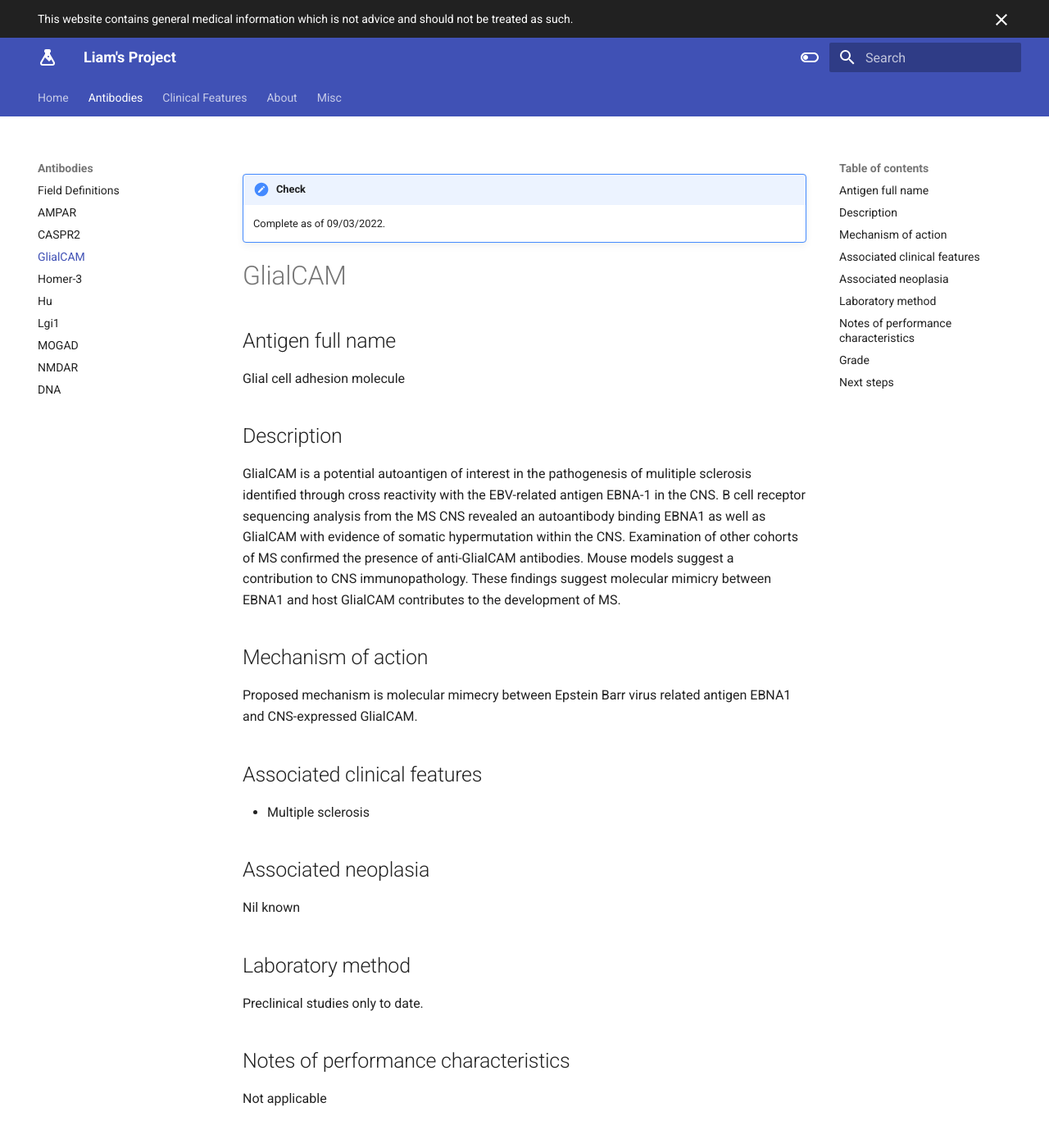
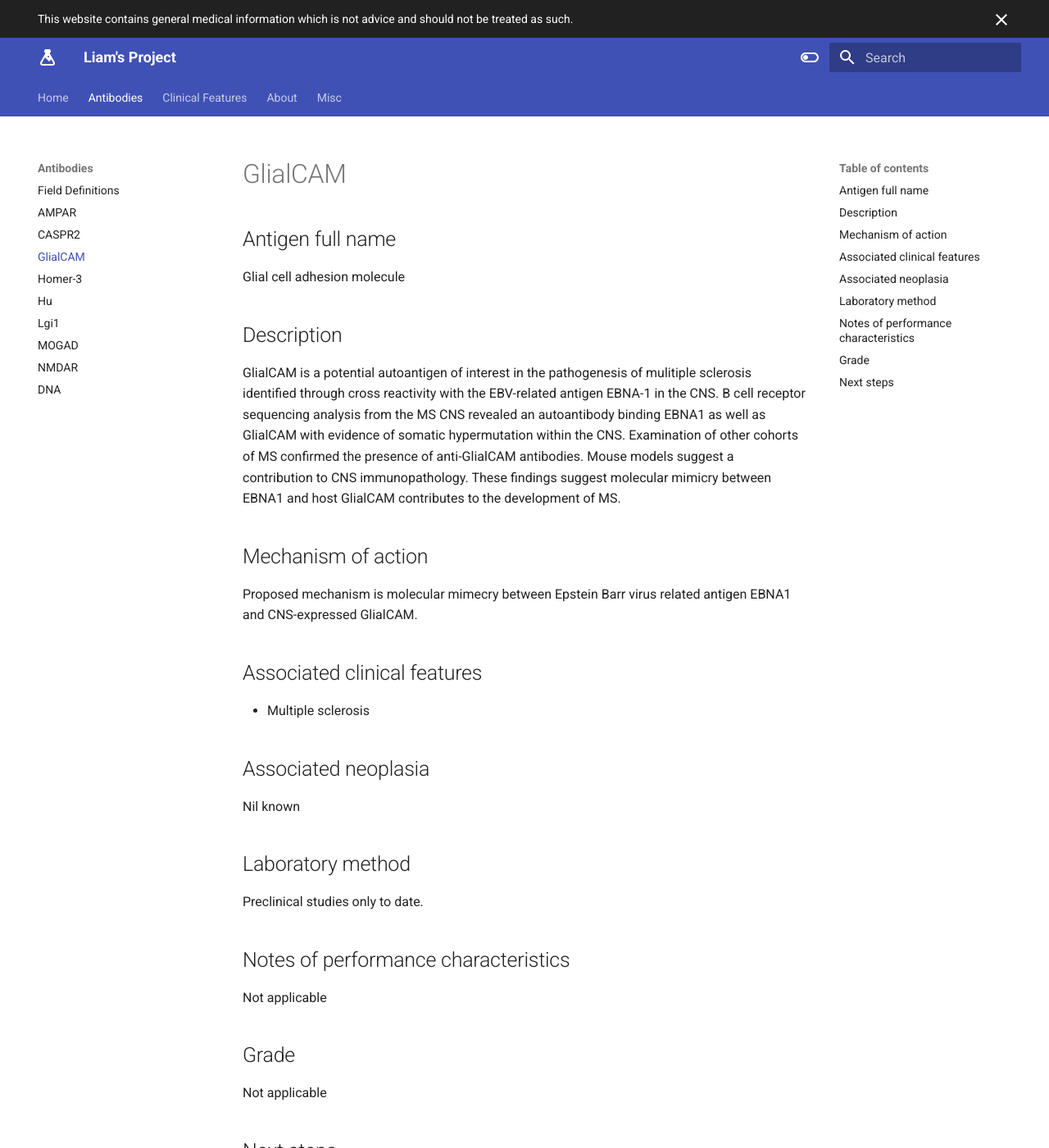
Before and after one commit to monchee/liamsproject, an MkDocs documentation site: the page built from docs/antibodies/glialcam.md, in a window 1280 px wide and 1400 px high. Shown: the whole window at 82% size. Built offline with MkDocs 1.6.1 and Material for MkDocs 9.7.7, drawn with Linux system fonts in a browser that asks for light colours; some of the changed text lies outside the part shown.

Commit message:
Update glialcam.md

```diff
--- a/docs/antibodies/glialcam.md
+++ b/docs/antibodies/glialcam.md
@@ -4,10 +4,6 @@ hide:
 tags:
   - Multiple sclerosis
 ---
-
-!!! check
-
-    Complete as of 09/03/2022.
 
 # GlialCAM
 
```
Also changed, not shown: other parts of docs/antibodies/glialcam.md (+3 -0 lines).
